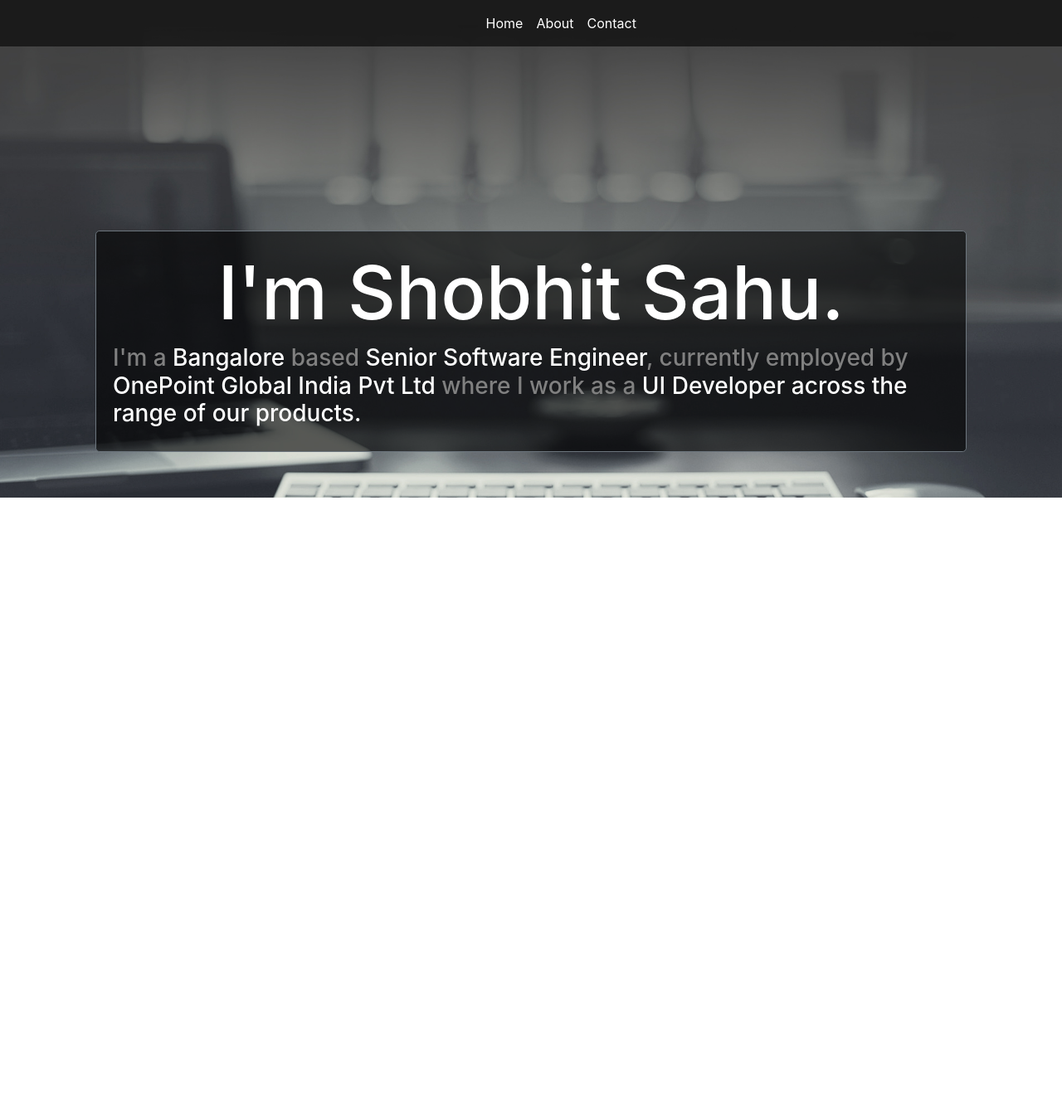
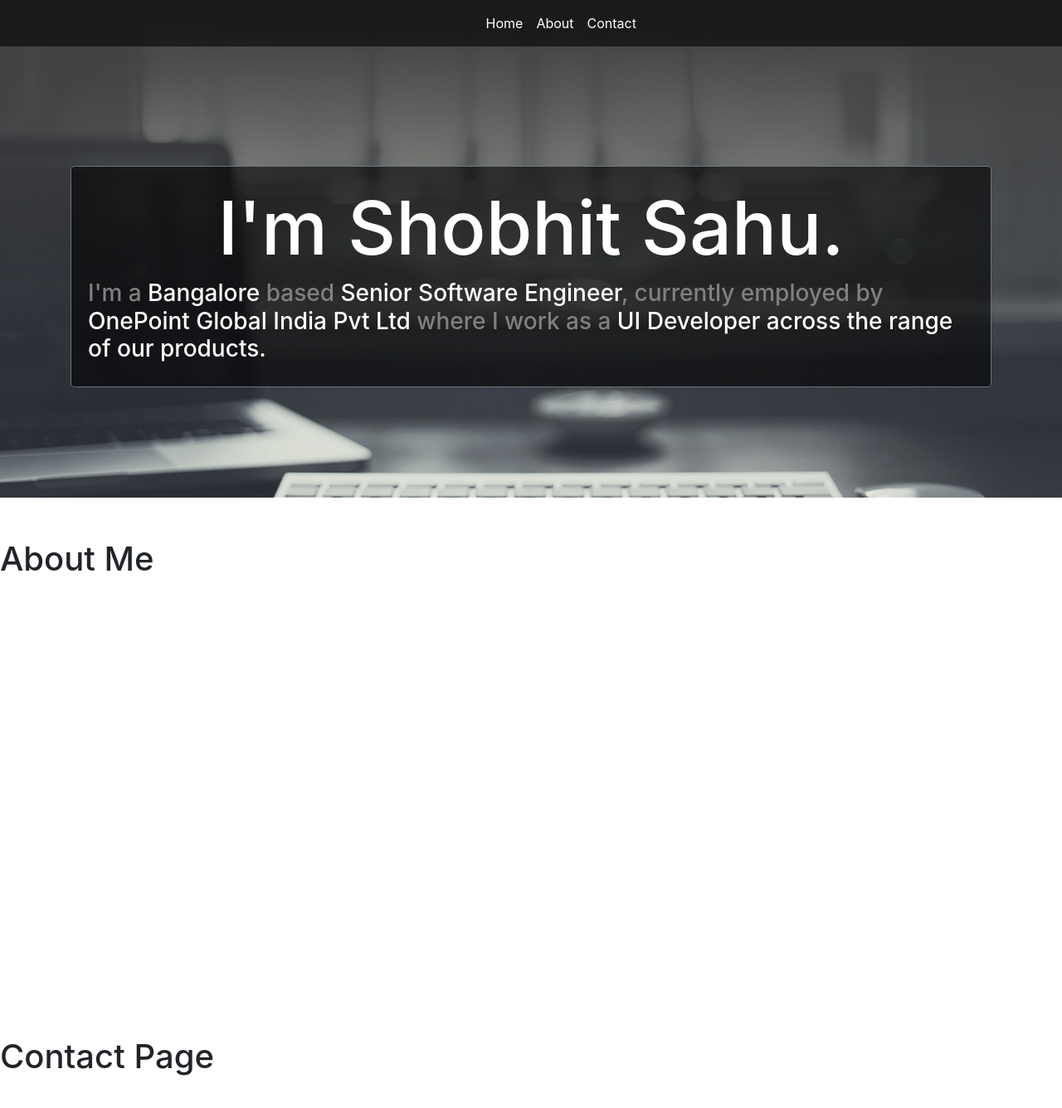
Before and after one commit to shobhit95/Portfolio-app, a React (Create React App) app: page / in a window 1280 px wide. Shown: the top 1336 px of the page at 83% size. Before the commit the page ends 800 px from the top, so only its background shows below. Built offline with nearby package versions, Linux system fonts and the light colour scheme.

Commit message:
added about and cotactcomponents

```diff
--- a/package.json
+++ b/package.json
@@ -6,7 +6,8 @@
     "bootstrap": "^4.3.1",
     "react": "^16.8.6",
     "react-dom": "^16.8.6",
-    "react-router-dom": "^5.0.0",
+    "react-ga": "^2.7.0",
+    "react-router-dom": "^5.1.2",
     "react-scripts": "2.1.8"
   },
   "scripts": {
--- a/src/App.css
+++ b/src/App.css
@@ -30,10 +30,11 @@ h3{
   color: gray;
 }
 .jumbotron{
-margin:30px;
-padding: 20px;
-background-color: rgba(0,0,0, 0.6);
-border: 1px solid #6c757d;
+  position: relative;
+  top: 200px;
+  padding: 20px;
+  background-color: rgba(0,0,0, 0.6);
+  border: 1px solid #6c757d;
 
 }
 
--- a/src/App.js
+++ b/src/App.js
@@ -1,12 +1,23 @@
 import React, { Component } from "react";
 import './App.css';
 import Navbar from './Components/Navabr';
+import ReactGA from 'react-ga';
+import Introduction from "./Components/Introduction";
+import Aboutme from "./Components/Aboutme";
+import Contact from "./Components/Contact"
 
 class App extends Component {
   render() {
+
+  ReactGA.initialize('UA-000000-01');
+  console.log(window.location.pathname + window.location.search);
+  ReactGA.pageview(window.location.pathname + window.location.search);
+
     return (
       <div >
         <Navbar />
+        <Aboutme></Aboutme>
+        <Contact></Contact>
       </div>
     );
   }
--- /dev/null
+++ b/src/Components/Aboutme.js
@@ -0,0 +1,14 @@
+import React from 'react';
+
+const Aboutme=()=>{
+    return (
+        <section id="about" style={{height:window.screen.height}}>
+            <div style={{marginTop:'50px'}}>
+                <h1 >About Me</h1>
+            </div>
+        </section>
+
+    )
+}
+
+export default Aboutme;
--- /dev/null
+++ b/src/Components/Contact.js
@@ -0,0 +1,13 @@
+import React from 'react';
+
+const Contact=()=>{
+    return(
+        <section id="contact" style={{height:window.screen.height}}>
+            <h1>
+                Contact Page
+            </h1>
+        </section>
+    )
+}
+
+export default Contact
--- a/src/Components/Introduction.js
+++ b/src/Components/Introduction.js
@@ -2,12 +2,15 @@ import React from 'react';
 
 const Introduction = () => {
     return (
-        <div className="container">
-            <div className="jumbotron" style={{ marginTop: '20%' }}>
+        <section>
+ <div className="container">
+            <div className="jumbotron">
                 <h1 className="customBanner" style={{ fontSize: '90px', color: '#fff' }}>I'm Shobhit Sahu.</h1>
                 <h3>I'm a <span>Bangalore</span> based <span>Senior Software Engineer</span>, currently employed by <span>OnePoint Global India Pvt Ltd</span> where I work as a <span>UI Developer across the range of our products.</span></h3>
             </div>
         </div>
+        </section>
+
     )
 }
 
--- a/src/Components/Navabr.js
+++ b/src/Components/Navabr.js
@@ -1,20 +1,22 @@
 import React from 'react';
-import Introduction from './Introduction'
+import {BrowserRouter as Router, Route, Switch} from 'react-router-dom';
+import Introduction from './Introduction';
+import Aboutme from './Aboutme';
 const Navbar = () => {
     return (
         <div style={{
             backgroundImage: `url('../../images/cover.jpg')`, height: window.screen.height, backgroundSize: 'cover'
-        }}>
-            <nav className="navbar navbar-expand-lg navbar-light">
+        }}   id="home">
+            <nav className="navbar navbar-expand-lg navbar-light" style={{position:'fixed',width:'100%'}}>
                 <div className="collapse navbar-collapse" id="navbarNavAltMarkup">
                     <div className="navbar-nav" style={{ position: 'relative', left: '45%' }}>
-                        <a className="nav-item nav-link active" href="#Home" style={{ color: "white" }}>Home</a>
+                        <a className="nav-item nav-link active" href="#home" style={{ color: "white" }}>Home</a>
                         <a className="nav-item nav-link" href="#about" style={{ color: "white" }}>About</a>
                         <a className="nav-item nav-link" href="#contact" style={{ color: "white" }}>Contact</a>
                     </div>
                 </div>
             </nav>
-            <Introduction />
+        <Introduction></Introduction>
 
         </div >
     )
--- a/src/index.css
+++ b/src/index.css
@@ -1,3 +1,6 @@
+html{
+  scroll-behavior: smooth;
+}
 body {
   margin: 0;
   padding: 0;
@@ -8,6 +11,9 @@ body {
   -moz-osx-font-smoothing: grayscale;
 }
 
+a:visited {
+  color: #00FF00;
+}
 code {
   font-family: source-code-pro, Menlo, Monaco, Consolas, "Courier New",
     monospace;
```
Also changed, not shown: 2 other files (tests, documents, lock files or other folders).
